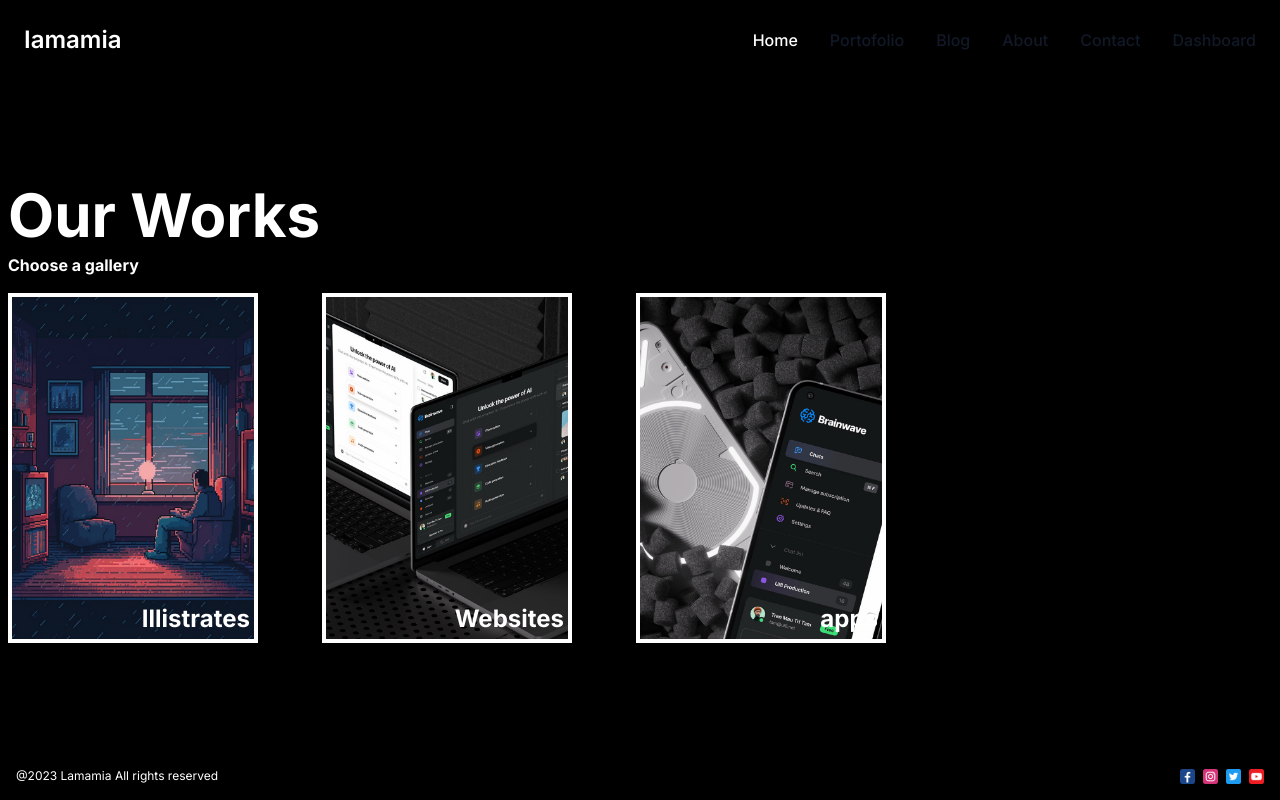
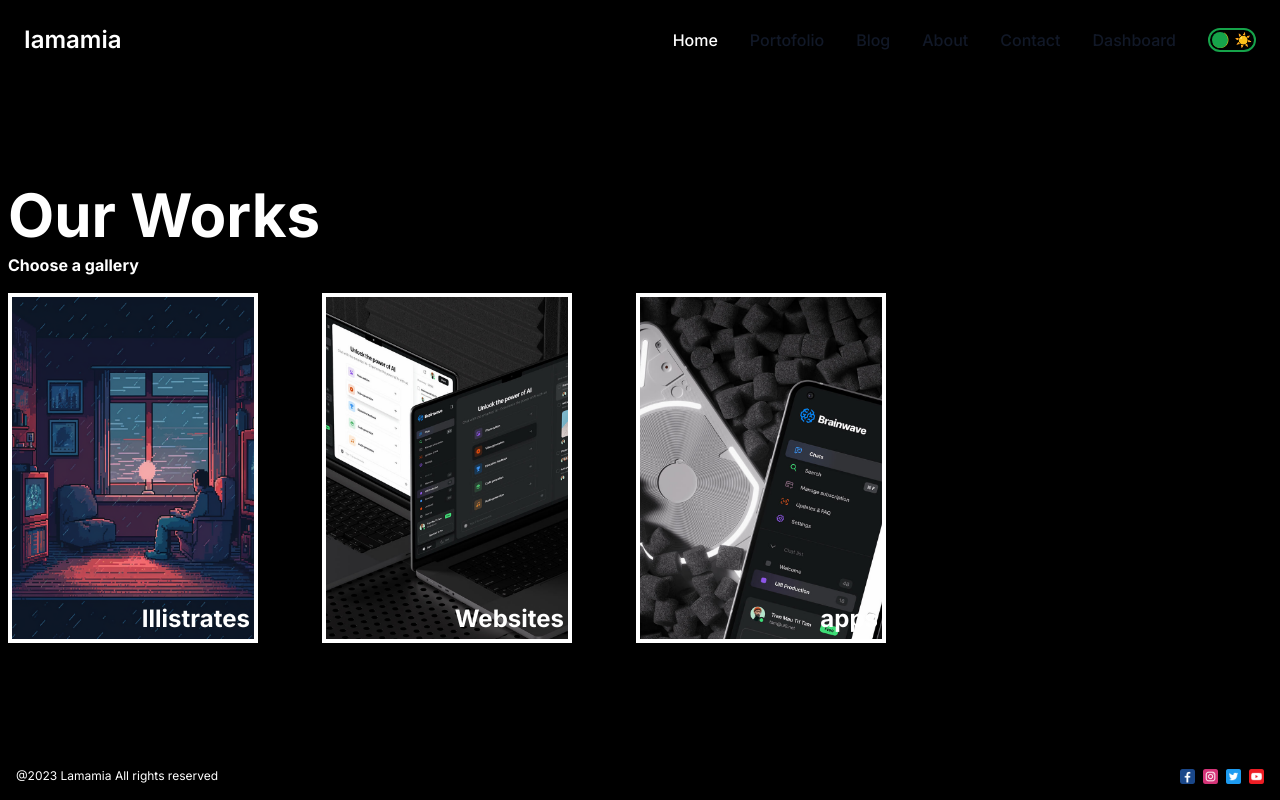
Before and after one commit to odaytelbany/Blog_Next_Test, a Next.js app: page /Portofolio in a window 1280 px wide. Built offline with nearby package versions, Linux system fonts and the light colour scheme.

Commit message:
theme toggle design

```diff
--- a/src/components/Navbar/Navbar.jsx
+++ b/src/components/Navbar/Navbar.jsx
@@ -1,5 +1,6 @@
 import Link from "next/link";
 import React from "react";
+import ThemeToggle from "../ThemeToggle/ThemeToggle";
 
 function Navbar() {
   return (
@@ -86,6 +87,9 @@ function Navbar() {
                 Dashboard
               </Link>
             </li>
+            <li >
+              <ThemeToggle />
+            </li>
           </ul>
         </div>
       </div>
--- /dev/null
+++ b/src/components/ThemeToggle/ThemeToggle.jsx
@@ -0,0 +1,14 @@
+import React from 'react'
+
+const ThemeToggle = () => {
+  const mode = "left"
+  return (
+    <div className='w-12 h-6 rounded-xl flex justify-between items-center p-0.5 border-2 border-green-600 relative'>
+      <div className='text-sm'>🌙</div>
+      <div className='text-sm'>☀️</div>
+      <div className={`w-4 h-4 bg-green-600 rounded-full absolute ${mode == "dark" ? "right-0.5" : "left-0.5"}`}></div>
+    </div>
+  )
+}
+
+export default ThemeToggle
--- a/tailwind.config.js
+++ b/tailwind.config.js
@@ -13,6 +13,7 @@ module.exports = {
     "./src/components/Navbar/Navbar.jsx",
     "./src/components/Button/Button.jsx",
     "./src/components/PortoItem/PortoItem.jsx",
+    "./src/components/ThemeToggle/ThemeToggle.jsx",
     "./src/app/Portofolio/[category]/page.js",
   ],
   theme: {
```
